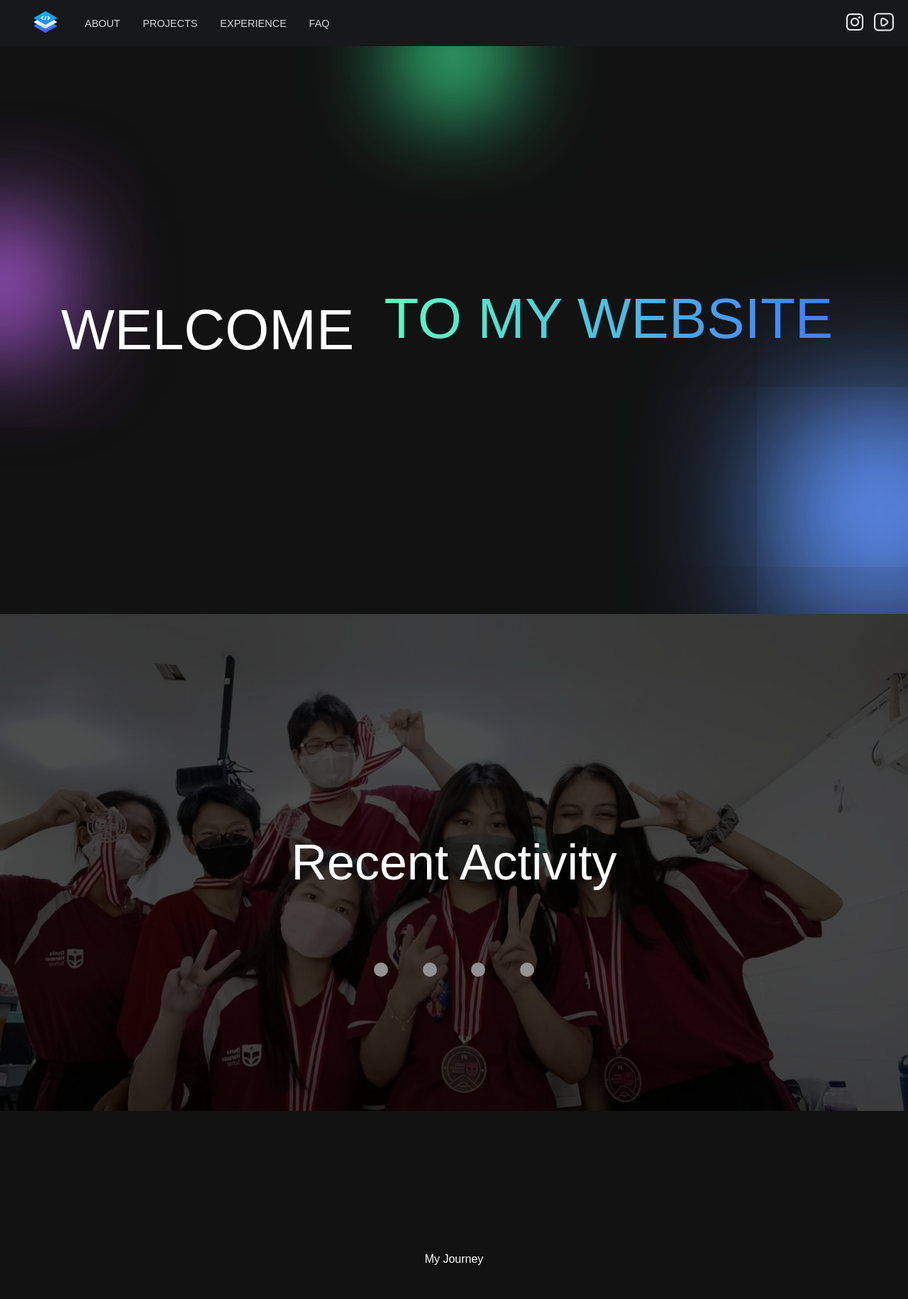
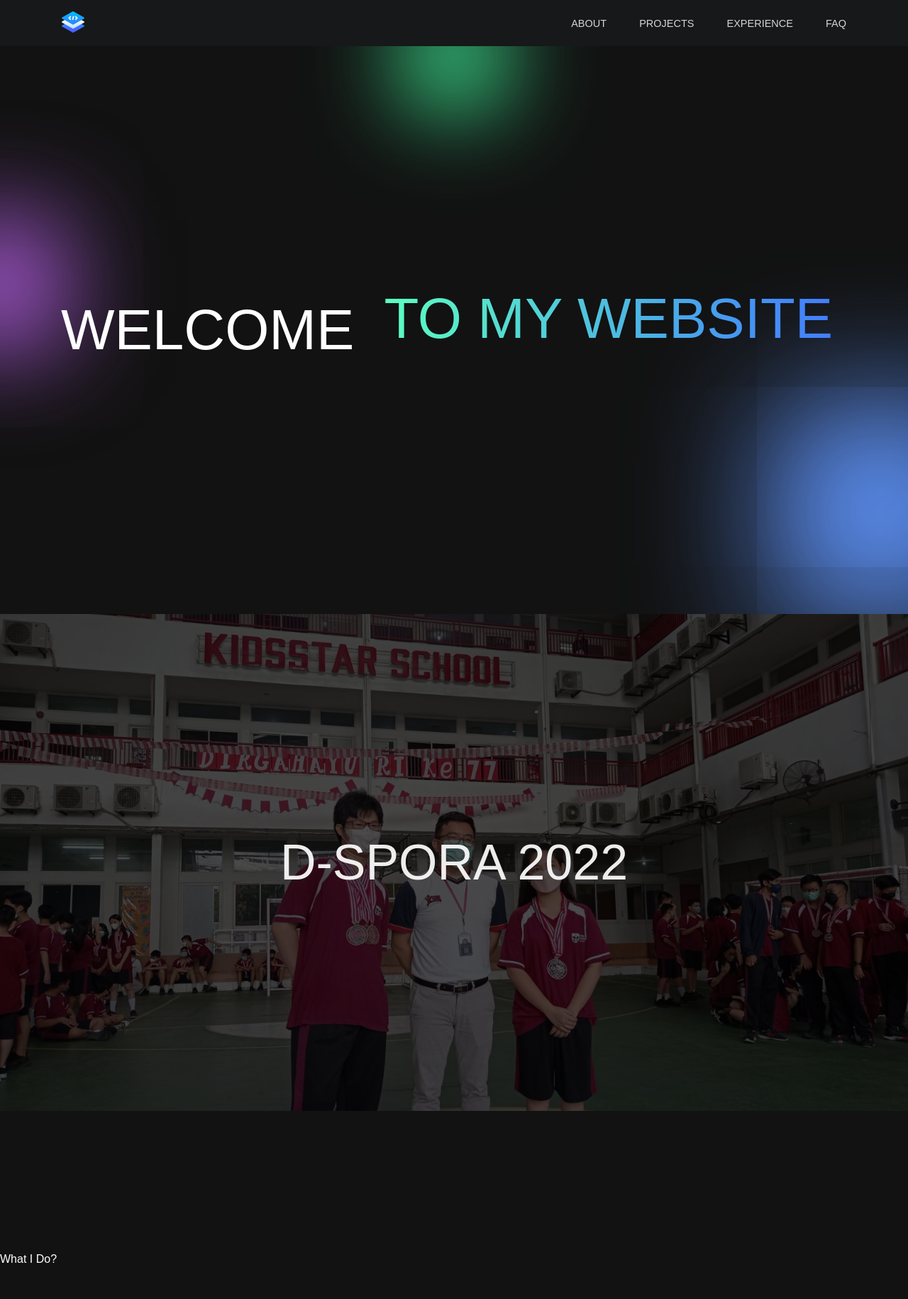
Before and after one commit to VLO-K/Nevyllo-Zamuel-Kalangi, a PHP site: page / in a window 1280 px wide. Shown: the top 1830 px of the page at 71% size. Run offline with PHP 8.4, Linux system fonts and the light colour scheme.

Commit message:
Update Image Slider

```diff
--- a/app.js
+++ /dev/null
@@ -1,8 +0,0 @@
-var counter = 1;
-setInterval(function()  {
-  document.getElementById('radio'+ counter).checked = true;
-  counter++;
-  if(counter>4){
-    counter=1
-  }
-}, 5000);
--- a/index.html
+++ b/index.html
@@ -1,39 +1,44 @@
 <!DOCTYPE html>
 <HTML>
     <head>
+        <!-- HTML Config Start -->
         <meta charset="utf-8">
         <meta name="author" content="One Celsius">
         <meta name="description" content="Beta Version 2">
-        <link rel="icon" type = "image/x-icon" href="Resources/Logo.png">
         <title>Nevyllo Z. Kalangi</title>
         <link rel="stylesheet" href="style.css">
+        <script type="text/javascript" src="app.js"></script>
+        <!-- HTML Config End -->
+        <!-- HTML Links Start -->
+        <link rel="icon" type = "image/x-icon" href="Resources/Logo.png">
         <link href='https://fonts.googleapis.com/css?family=Roboto Condensed' rel='stylesheet'>
-        <script type="text/javascript" src="app.js"></script>
+        <!-- HTML Links End -->
     </head>
     <body>
+        <!-- Top Navigation Start -->
         <div class="nav-container">
-            <div class="nav-link">
+                <!-- Navigation Logo Start -->
                 <div class="logo">
                     <a href="index.html">
                         <img src="Resources/Logo.png" draggable="false" alt="Logo" height="32" loading="lazy">
                     </a>
                 </div>
+                <!-- Navigation Logo End -->
+            <!-- Navigation Link Start -->
+            <div class="nav-link">
+                <!-- Navigation Menu Start -->
                 <div class="nav-menu">
                     <a href="about.html">ABOUT</a>
                     <a href="projects.html">PROJECTS</a>
                     <a href="experience.html">EXPERIENCE</a>
                     <a href="faq.html">FAQ</a>
                 </div>
+                <!-- Navigation Menu End -->
             </div>
-            <div class="nav-sm" >
-                <a href="https://www.instagram.com/nevylloproman">
-                    <img src="Resources/Instagram.png" draggable="false" alt="Instagram: @nevylloproman" height="24" loading="lazy">
-                </a>
-                <a href="https://www.youtube.com/@vlovlovlo">
-                    <img src="Resources/Youtube.png" draggable="false" alt="Youtube: VLOVLOVLO" height="28" loading="lazy">
-                </a>
-            </div>
+            <!-- Navigation Link End -->
         </div>
+        <!-- Top Navigation End -->
+        <!-- Content Start -->
         <div class="content-container">
             <!-- Greeting Background Start -->
             <div>
@@ -54,44 +59,15 @@
             <!-- Greeting Text End -->
             <!-- Image Wrapper Start -->
             <div class="slider-container">
-                <!-- Image Slider Start -->
                 <div class="slider">
-                    <div class="slides">
-                        <div class="highlight-text">
-                            <a>Recent Activity</a>
-                        </div>
-                        <!-- Radio Button Start  -->
-                        <input type="radio" name="radio-btn" id="radio1">
-                        <input type="radio" name="radio-btn" id="radio2">
-                        <input type="radio" name="radio-btn" id="radio3">
-                        <input type="radio" name="radio-btn" id="radio4">
-                        <!-- Radio Button Close  -->
-                        <!-- Slide Image Start -->
-                        <div class="slide">
-                            <img src="Resources/SL1.jpeg" draggable="false" loading="lazy" oncontextmenu="return false;">
-                        </div>
-                        <div class="slide">
-                            <img src="Resources/SL2.jpeg" draggable="false" loading="lazy" oncontextmenu="return false;">
-                        </div>
-                        <div class="slide">
-                            <img src="Resources/SL3.jpeg" draggable="false" loading="lazy" oncontextmenu="return false;">
-                        </div>
-                        <div class="slide">
-                            <img src="Resources/SL4.jpg" draggable="false" loading="lazy" oncontextmenu="return false;">
-                        </div>
-                        <!-- Slide Image Close -->
-                    </div>
-                    <!-- Slides Close -->
-                    <!-- Mannual Navigation Start -->
-                    <div class="navigation-mannual">
-                        <label for="radio1" class="mannual-btn"></label>
-                        <label for="radio2" class="mannual-btn"></label>
-                        <label for="radio3" class="mannual-btn"></label>
-                        <label for="radio4" class="mannual-btn"></label>
-                    </div>
-                    <!-- Mannual Navigation Close -->
+                    <img class="slider-img" src="Resources/SL1.jpeg" draggable="false" loading="lazy" oncontextmenu="return false;">
+                    <img class="slider-img" src="Resources/SL2.jpeg" draggable="false" loading="lazy" oncontextmenu="return false;">
+                    <img class="slider-img" src="Resources/SL3.jpeg" draggable="false" loading="lazy" oncontextmenu="return false;">
+                    <img class="slider-img" src="Resources/SL4.jpg" draggable="false" loading="lazy" oncontextmenu="return false;">
                 </div>
-                <!-- Image Slider Close -->
+                <div class="slider-title">
+                    <span></span>
+                </div>
             </div>
             <!-- Image Wrapper End -->
             <!--Seperator start-->
@@ -99,7 +75,7 @@
             <!--Seperator end-->
             <div class="journey-wrapper">
                 <div class="journey-title">
-                    My Journey
+                    What I Do?
                 </div>
                 <!--image card layout start-->
                 <div class="container">
@@ -162,6 +138,8 @@
                 </div>
             </div>
         </div>
+        <!-- Content End -->
+        <!-- Footer Start -->
         <footer>
             <div class="f-container">
                 <div class="f-navigation">
@@ -188,10 +166,19 @@
                     <a href="https://www.youtube.com/@vlovlovlo">Youtube</a>
                     <a href="https://github.com/VLO-K">Github</a>
                 </div>
+                <div class="nav-sm" >
+                    <a href="https://www.instagram.com/nevylloproman">
+                        <img src="Resources/Instagram.png" draggable="false" alt="Instagram: @nevylloproman" height="24" loading="lazy">
+                    </a>
+                    <a href="https://www.youtube.com/@vlovlovlo">
+                        <img src="Resources/Youtube.png" draggable="false" alt="Youtube: VLOVLOVLO" height="28" loading="lazy">
+                    </a>
+                </div>
             </div>
             <div class="f-copyright">
                 <a>Copyright © 2022 Nevyllo Zamuel Kalangi</a>
             </div>
         </footer>
+        <!-- Footer End -->
     </body>
 </HTML>
--- a/style.css
+++ b/style.css
@@ -7,7 +7,6 @@ html {
   scroll-behavior: smooth;
 }
 body {
-  text-align: center;
   font-family: "Montserrat", sans-serif;
   color: #ffffff;
   background-color: #121212;
@@ -17,28 +16,26 @@ body {
   height: 200px;
 }
 
+/**/
+/* Navigation Section - Production */
 .nav-container {
   display: flex;
-  justify-content: flex-start;
   position: sticky;
+  justify-content: space-between;
   align-items: center;
   text-overflow: ellipsis;
   overflow: hidden;
-  z-index: 39;
-  background-color: #161819;
   top: 0;
   height: 65px;
   width: 100%;
+  padding: 0 5%;
+  z-index: 39;
+  background-color: #161819;
 }
 .logo {
-  padding-left: 4%;
+  padding-left: 2%;
   padding-right: 2%;
   cursor: pointer;
-}
-.nav-link {
-  display: flex;
-  align-items: center;
-  width: 100%;
 }
 .nav-menu {
   display: flex;
@@ -50,7 +47,7 @@ body {
   text-decoration: none;
   font-size: 14.5px;
   color: #d4d4d4;
-  margin: 0 1%;
+  margin: 0 18px;
   padding: 5px 5px;
 }
 .nav-menu a:after {
@@ -72,23 +69,16 @@ body {
   width: 100%;
   left: 0;
 }
-.nav-sm {
-  display: inline-flex;
-  justify-content: space-between;
-  align-items: center;
-  gap: 15px;
-  margin-right: 20px;
-}
-
+/* End of Navigation Section */
+/**/
 .content-container {
-  position: center;
-  justify-items: center;
   height: 5000px;
 }
 /**/
 /* Greeting Section - Production */
 .greeting {
   display: flex;
+  text-align: center;
   justify-content: center;
   align-items: center;
   flex-direction: column;
@@ -180,91 +170,134 @@ body {
   }
 }
 @keyframes firstspan {
-  0% {
-    transform: translateX(50%);
-  }
-  60% {
-    transform: translateX(50%);
-  }
-  100% {
-    transform: translateX(0%);
-  }
+  0% {transform: translateX(50%);}
+  60% {transform: translateX(50%);}
+  100% {transform: translateX(0%);}
 }
 @keyframes secondspan {
-  0% {
-    transform: translateX(-100%);
-  }
-  60% {
-    transform: translateX(-100%);
-  }
-  100% {
-    transform: translateX(0%);
-  }
+  0% {transform: translateX(-100%);}
+  60% {transform: translateX(-100%);}
+  100% {transform: translateX(0%);}
 }
 /* End of Greeting Section */
 /**/
 /* Highlight Section */
-.slides{
-  display: flex;
+.slider-container {
   position: relative;
   overflow: hidden;
   height: 700px;
   width: 100%;
-  font-size: 0;
-  transition: 0.8s;
+  text-align: center;
 }
-.slides input{
-  display: none;
+.slider {
+  display: flex;
+  height: 100%;
+  animation: slide 24s infinite;
 }
-.slides div {
-  min-width: 100%;
-  transition: all 0.8s ease;
-}
-.slider img{
+.slider-img {
   object-fit: cover;
   filter: brightness(30%);
-  width: 100%;
+  min-width: 100%;
 }
-.navigation-mannual{
+.slider-title span{
   position: absolute;
-  z-index: 2;
-  bottom: -580px;
-  width: 100%;
-}
-.mannual-btn{
-  display: inline-block;
-  text-decoration: none;
-  background: #929292;
-  width: 20px;
-  height: 20px;
-  margin: 0 4px;
-  border-radius: 50%;
-}
-.mannual-btn:not(:last-child){
-  margin-right: 40px;
-}
-.mannual-btn:hover{
-  background: #ffffff !important;
-}
-#radio1:checked ~ .slide{
-  transform: translateX(0);
-}
-#radio2:checked ~ .slide{
-  transform: translateX(-100%);
-}
-#radio3:checked ~ .slide{
-  transform: translateX(-200%);
-}
-#radio4:checked ~ .slide{
-  transform: translateX(-300%);
-}
-.highlight-text {
-  position: absolute;
-  z-index: 2;
+  color: #ffffff;
   font-size: 70px;
   top: 50%;
   left: 50%;
   transform: translate(-50%, -50%);
+}
+.slider-title span::before {
+  content: "";
+  animation: text 24s infinite;
+}
+@keyframes text {
+  0% {
+    opacity: 0;
+    content: "D-SPORA 2022";
+  }
+  3.75% {
+    opacity: 1;
+  }
+  12.5% {
+    opacity: 1;
+  }
+  15% {
+    opacity: 0;
+  }
+  25% {
+    opacity: 0;
+    content: "D-SPORA 2022";
+  }
+  28.75% {
+    opacity: 1;
+  }
+  37.5% {
+    opacity: 1;
+  }
+  40% {
+    opacity: 0;
+  }
+  50% {
+    opacity: 0;
+    content: "D-SPORA 2022";
+  }
+  53.75% {
+    opacity: 1;
+  }
+  62.5% {
+    opacity: 1;
+  }
+  65% {
+    opacity: 0;
+    content: "D-SPORA 2022";
+  }
+  75% {
+    opacity: 0;
+    content: "Kidsstar 18th Birthday";
+  }
+  78.75% {
+    opacity: 1;
+  }
+  87.5% {
+    opacity: 1;
+  }
+  90% {
+    opacity: 0;
+  }
+  100% {
+    opacity: 0;
+    content: "Kidsstar 18th Birthday";
+  }
+}
+@keyframes slide {
+  0% {
+    transform: translate(0);
+  }
+  13% {
+    transform: translate(0);
+  }
+  26% {
+    transform: translate(-100%);
+  }
+  39% {
+    transform: translate(-100%);
+  }
+  52% {
+    transform: translate(-200%);
+  }
+  65% {
+    transform: translate(-200%);
+  }
+  78% {
+    transform: translate(-300%);
+  }
+  90% {
+    transform: translate(-300%);
+  }
+  100% {
+    transform: translate(0);
+  }
 }
 /* End of Highlight Section */
 /**/
@@ -420,6 +453,13 @@ footer {
   font-size: 20px;
   margin: 6px 0 6px 0;
 }
+.nav-sm {
+  display: inline-flex;
+  justify-content: space-between;
+  align-items: center;
+  gap: 15px;
+  margin-right: 20px;
+}
 .f-copyright {
   align-items: center;
   height: 45px;
```
